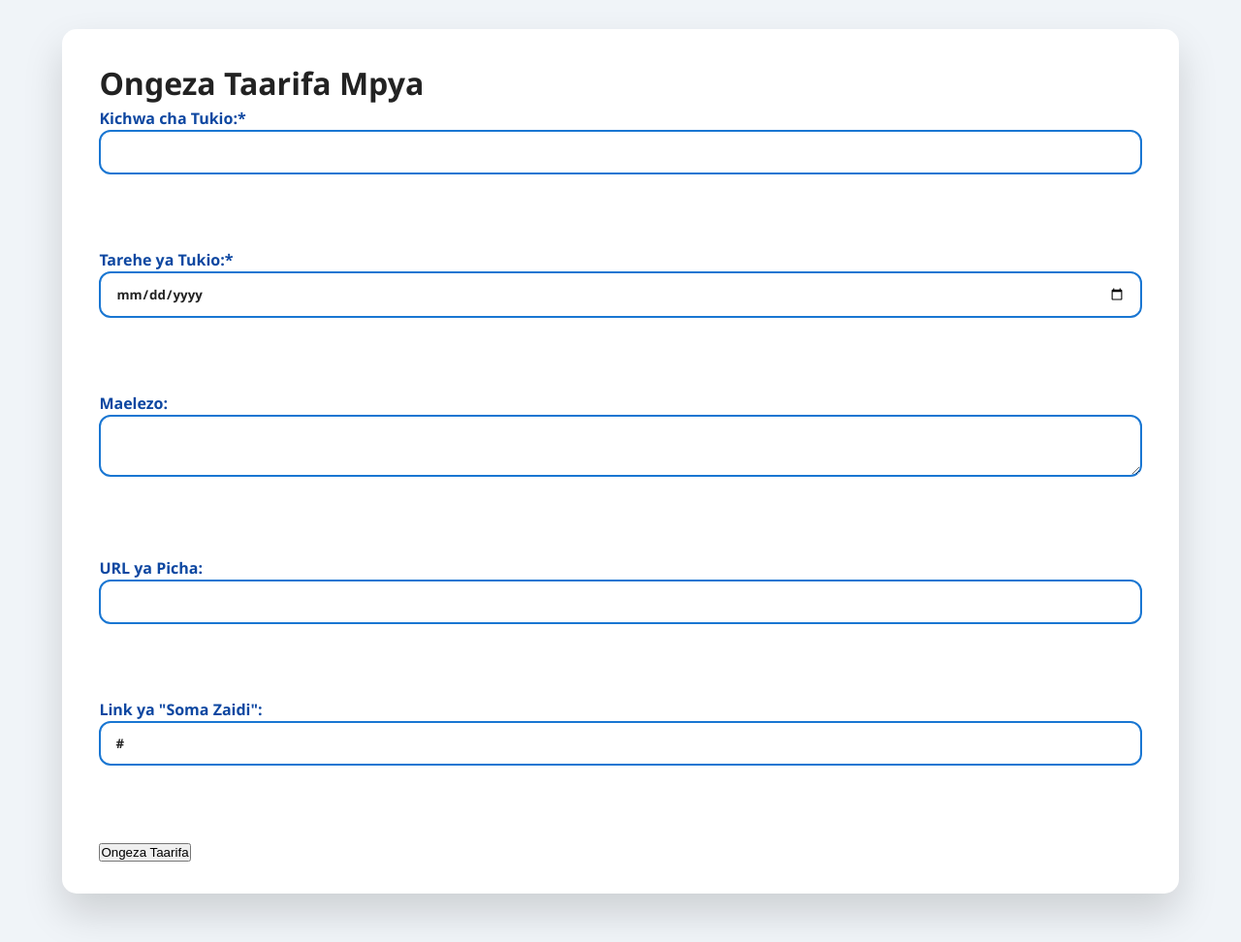
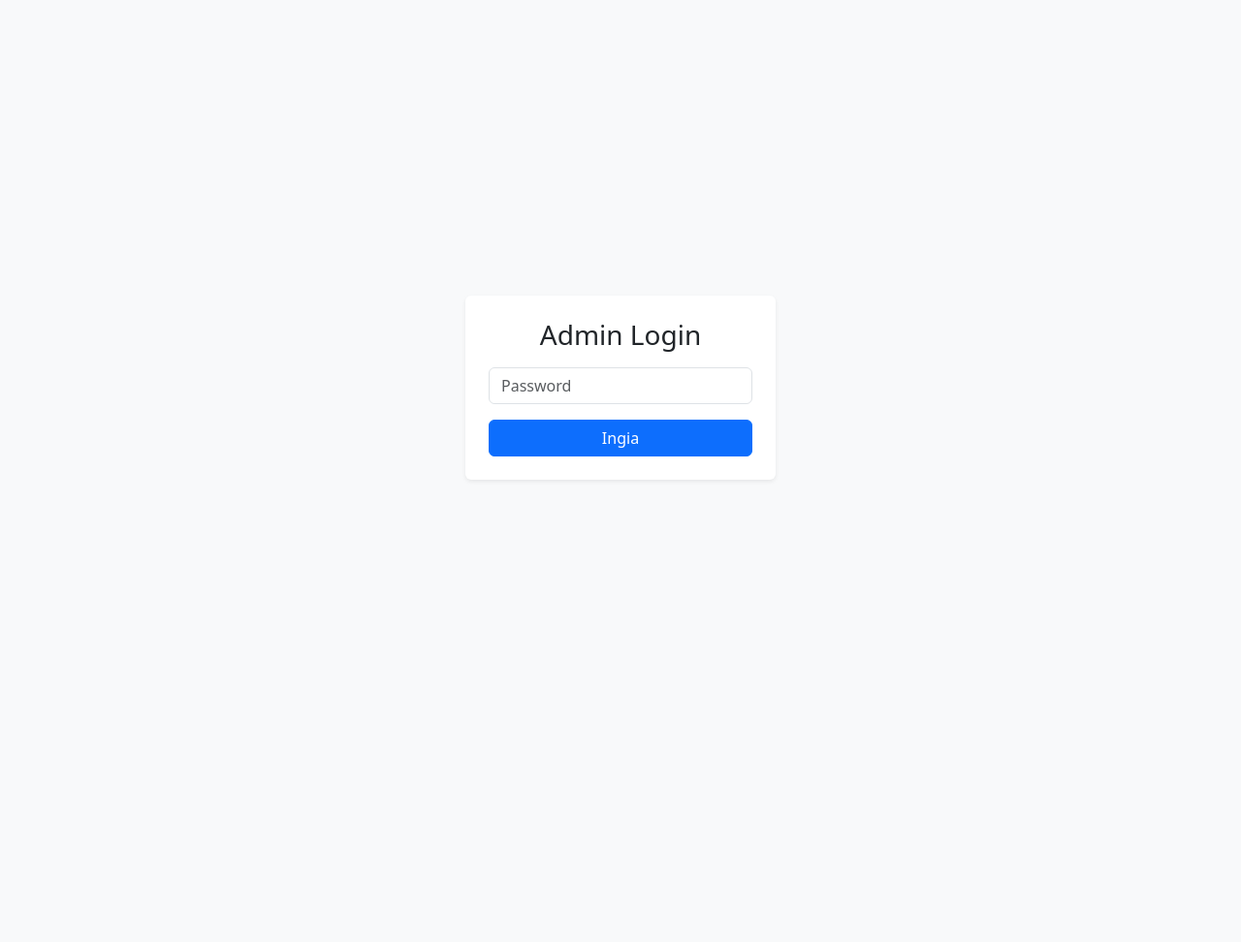
Before and after one commit to Georgemabeyo/ukoo, a PHP site: page /taarifa.php in a window 1280 px wide. Shown: the whole page at 97% size. After the commit the page ends 496 px from the top, so only its background shows below. Run offline with PHP 8.4, Linux system fonts and the light colour scheme.

Commit message:
Update taarifa.php

```diff
--- a/taarifa.php
+++ b/taarifa.php
@@ -1,10 +1,46 @@
 <?php
 session_start();
+$ADMIN_PASS = 'Makomelelo';
+
+if (!isset($_SESSION['is_admin'])) {
+    if (isset($_POST['pass'])) {
+        if ($_POST['pass'] === $ADMIN_PASS) {
+            $_SESSION['is_admin'] = true;
+        } else {
+            $error = "Password si sahihi!";
+        }
+    }
+    if (!isset($_SESSION['is_admin'])) {
+        ?>
+        <!DOCTYPE html>
+        <html lang="sw">
+        <head>
+            <meta charset="UTF-8" />
+            <meta name="viewport" content="width=device-width, initial-scale=1"/>
+            <title>Admin Login</title>
+            <link href="https://cdn.jsdelivr.net/npm/bootstrap@5.3.0/dist/css/bootstrap.min.css" rel="stylesheet">
+        </head>
+        <body class="bg-light">
+            <div class="container d-flex justify-content-center align-items-center" style="height:100vh;">
+                <form method="post" class="bg-white p-4 rounded shadow-sm" style="width:320px;">
+                    <h3 class="mb-3 text-center">Admin Login</h3>
+                    <?php if (!empty($error)): ?>
+                        <div class="alert alert-danger"><?= htmlspecialchars($error) ?></div>
+                    <?php endif; ?>
+                    <input type="password" name="pass" class="form-control mb-3" placeholder="Password" required>
+                    <button type="submit" class="btn btn-primary w-100">Ingia</button>
+                </form>
+            </div>
+        </body>
+        </html>
+        <?php
+        exit;
+    }
+}
 
 $dataFile = __DIR__ . '/events.json';
 $message = '';
 
-// Soma data zilizopo kwenye faili
 if (file_exists($dataFile)) {
     $json = file_get_contents($dataFile);
     $events = json_decode($json, true);
@@ -15,15 +51,13 @@ if (file_exists($dataFile)) {
     $events = [];
 }
 
-// Ongeza taarifa mpya baada ya POST
-if ($_SERVER['REQUEST_METHOD'] === 'POST') {
+if ($_SERVER['REQUEST_METHOD'] === 'POST' && isset($_SESSION['is_admin'])) {
     $title = trim($_POST['title'] ?? '');
     $date = trim($_POST['date'] ?? '');
     $description = trim($_POST['description'] ?? '');
     $image = trim($_POST['image'] ?? '');
-    $read_more_link = trim($_POST['read_more_link'] ?? '#');
+    $read_more_link = trim($_POST['read_more_link'] ?? '');
 
-    // Validation ya msingi
     if ($title == '' || $date == '') {
         $message = "Tafadhali jaza vichwa muhimu kama Title na Date.";
     } else {
@@ -33,55 +67,57 @@ if ($_SERVER['REQUEST_METHOD'] === 'POST') {
             'date' => $date,
             'description' => $description,
             'image' => $image,
-            'read_more_link' => $read_more_link
+            'read_more_link' => $read_more_link ? $read_more_link : '#'
         ];
         $events[] = $newEvent;
-        // Andika taarifa zote pamoja kwenye faili
         if (file_put_contents($dataFile, json_encode($events, JSON_PRETTY_PRINT))) {
             $message = "Taarifa mpya imeongezwa kikamilifu.";
+            $_POST = [];
         } else {
             $message = "Imeshindikana kuhifadhi taarifa mpya.";
         }
     }
 }
 ?>
+
 <!DOCTYPE html>
 <html lang="sw">
 <head>
 <meta charset="UTF-8" />
-<meta name="viewport" content="width=device-width, initial-scale=1" />
-<title>Ongeza Taarifa Mpya</title>
-<link rel="stylesheet" href="style.css" />
+<meta name="viewport" content="width=device-width, initial-scale=1"/>
+<title>Admin - Ongeza Taarifa Mpya</title>
+<link href="https://cdn.jsdelivr.net/npm/bootstrap@5.3.0/dist/css/bootstrap.min.css" rel="stylesheet">
 </head>
-<body class="light-mode">
-<div class="container">
-    <h1>Ongeza Taarifa Mpya</h1>
+<body class="bg-light">
+<div class="container py-5">
+    <h1 class="mb-4">Admin Panel - Ongeza Taarifa Mpya</h1>
     <?php if ($message): ?>
-        <p style="color:green;"><?= htmlspecialchars($message) ?></p>
+        <div class="alert alert-success"><?= htmlspecialchars($message) ?></div>
     <?php endif; ?>
-    <form method="post" action="taarifa.php">
-        <label>Kichwa cha Tukio:*<br>
-            <input type="text" name="title" required value="<?= htmlspecialchars($_POST['title'] ?? '') ?>">
-        </label><br><br>
-
-        <label>Tarehe ya Tukio:*<br>
-            <input type="date" name="date" required value="<?= htmlspecialchars($_POST['date'] ?? '') ?>">
-        </label><br><br>
-
-        <label>Maelezo:<br>
-            <textarea name="description"><?= htmlspecialchars($_POST['description'] ?? '') ?></textarea>
-        </label><br><br>
-
-        <label>URL ya Picha:<br>
-            <input type="url" name="image" value="<?= htmlspecialchars($_POST['image'] ?? '') ?>">
-        </label><br><br>
-
-        <label>Link ya "Soma Zaidi":<br>
-            <input type="url" name="read_more_link" value="<?= htmlspecialchars($_POST['read_more_link'] ?? '#') ?>">
-        </label><br><br>
-
-        <button type="submit">Ongeza Taarifa</button>
+    <form method="post" class="bg-white p-4 rounded shadow-sm">
+        <div class="mb-3">
+            <label class="form-label">Kichwa cha Tukio *</label>
+            <input type="text" name="title" class="form-control" required value="<?= htmlspecialchars($_POST['title'] ?? '') ?>">
+        </div>
+        <div class="mb-3">
+            <label class="form-label">Tarehe ya Tukio *</label>
+            <input type="date" name="date" class="form-control" required value="<?= htmlspecialchars($_POST['date'] ?? '') ?>">
+        </div>
+        <div class="mb-3">
+            <label class="form-label">Maelezo</label>
+            <textarea name="description" class="form-control" rows="4"><?= htmlspecialchars($_POST['description'] ?? '') ?></textarea>
+        </div>
+        <div class="mb-3">
+            <label class="form-label">URL ya Picha</label>
+            <input type="url" name="image" class="form-control" value="<?= htmlspecialchars($_POST['image'] ?? '') ?>">
+        </div>
+        <div class="mb-3">
+            <label class="form-label">Link ya "Soma Zaidi" (hiari)</label>
+            <input type="url" name="read_more_link" class="form-control" value="<?= htmlspecialchars($_POST['read_more_link'] ?? '') ?>" placeholder="https://...">
+        </div>
+        <button type="submit" class="btn btn-primary">Ongeza Taarifa</button>
     </form>
 </div>
+<script src="https://cdn.jsdelivr.net/npm/bootstrap@5.3.0/dist/js/bootstrap.bundle.min.js"></script>
 </body>
 </html>
```
